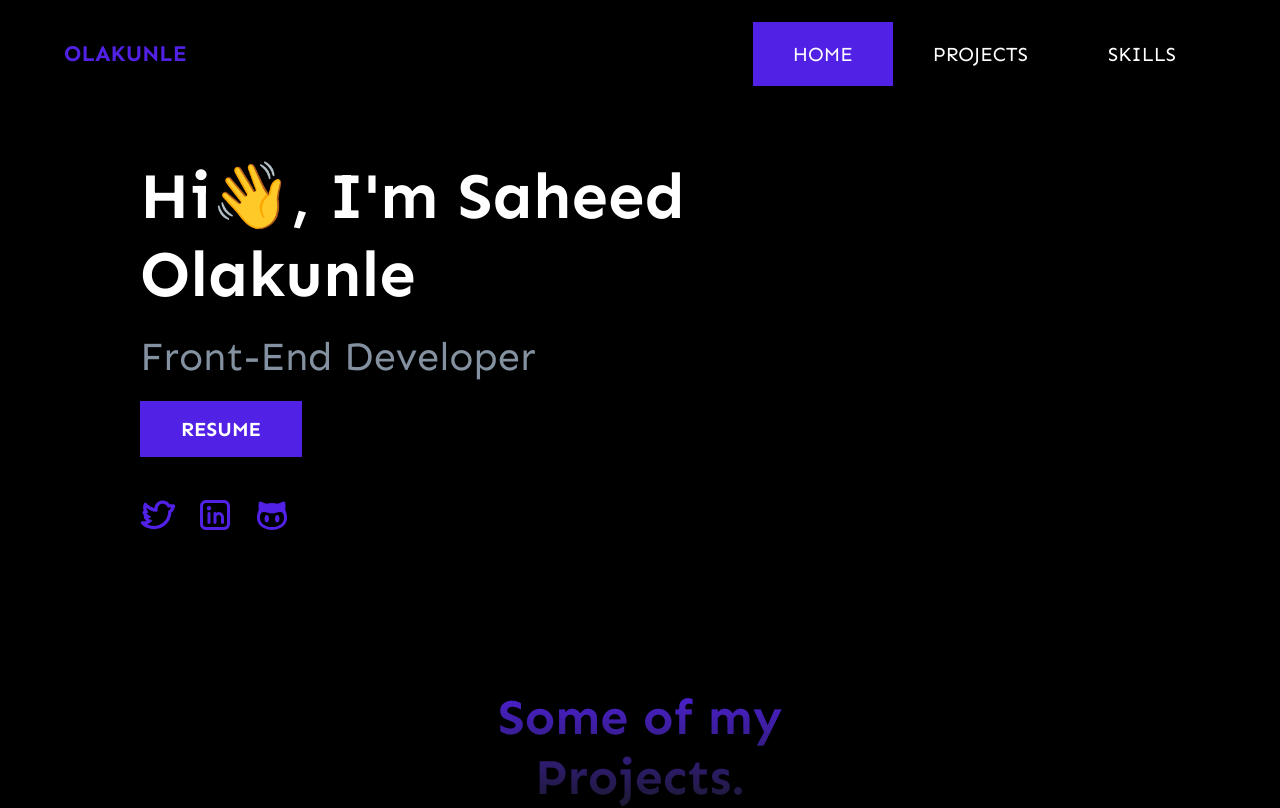
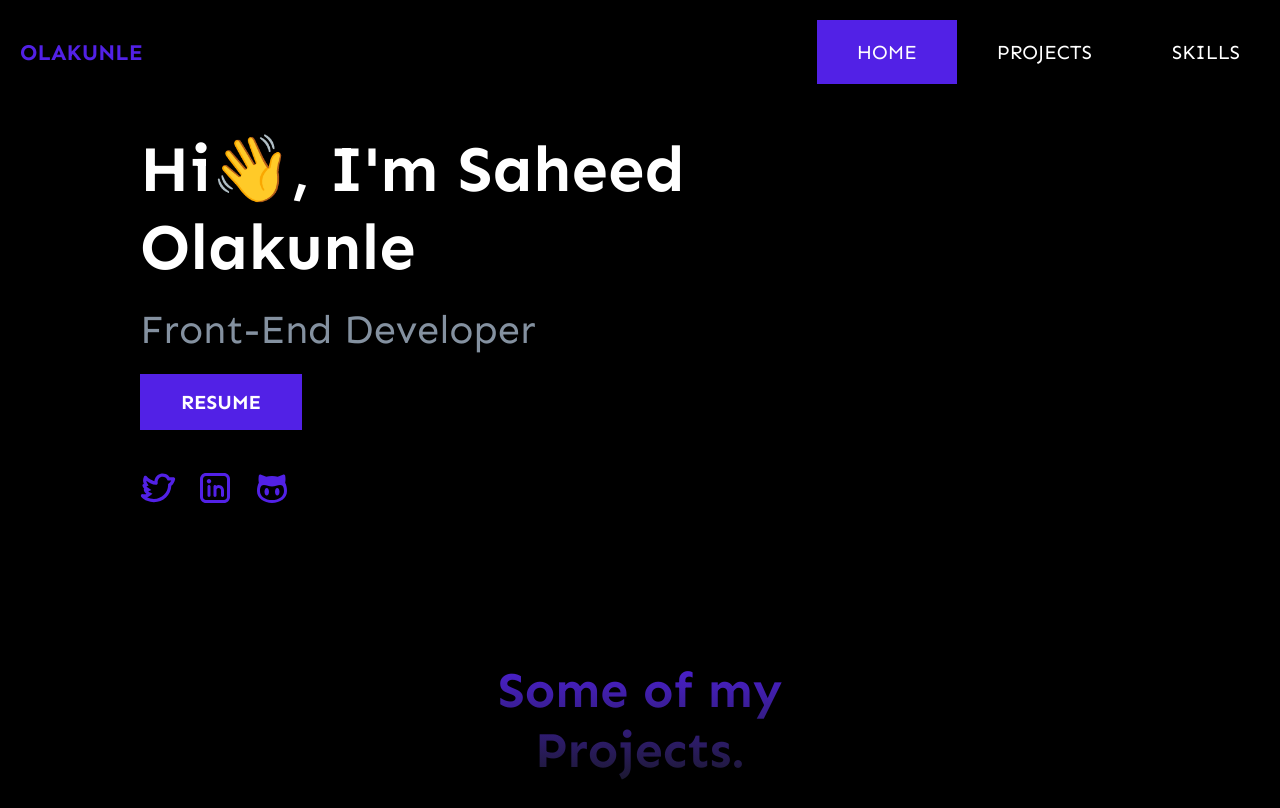
Before and after one commit to olakunle-exxdee/portfolio1.1, a React (Create React App) app: page / in a window 1280 px wide. Shown: the top 808 px of the page. Built offline with nearby package versions, Linux system fonts and the light colour scheme.

Commit message:
updated fixed navbar

```diff
--- a/src/App.scss
+++ b/src/App.scss
@@ -41,6 +41,7 @@ body {
   margin: 0 auto;
   max-width: 120rem;
   padding: 0 2.4rem;
+
 }
 
 
--- a/src/components/hero/Hero.scss
+++ b/src/components/hero/Hero.scss
@@ -1,8 +1,8 @@
 
 .hero{
-
+ padding-top: 4rem;
    @media only screen and (min-width: 1000px){
-
+     padding-top: 8rem;
    }
 }
 .wrapper {
--- a/src/components/nav/Nav.js
+++ b/src/components/nav/Nav.js
@@ -32,15 +32,15 @@ const Nav = () => {
               <LinkScroll
                 onClick={() => setShowLinks(false)}
                 activeClass="active"
-                to="app-id"
+                to="home"
                 spy={true}
                 smooth={true}
                 duration={300}
                 onSetActive={() => {
-                  setActiveLink("app-id");
+                  setActiveLink("home");
                 }}
                 className={
-                  activeLink === "app-id" ? "link-list active" : "link-list"
+                  activeLink === "home" ? "link-list active" : "link-list"
                 }
               >
                 home
--- a/src/components/nav/nav.css
+++ b/src/components/nav/nav.css
@@ -1,8 +1,17 @@
 
 .navbar{
-  background: var(--black);
+ background: var(--black);
+ position: fixed;
+ left: 0rem;
+ right: 0rem;
+ top: 0rem;
+ padding: 0 2rem ;
+ z-index: 2;
 
-
+}
+.fixed{
+   -webkit-box-shadow: 0px 5px 5px 0px rgba(82, 33, 230, 0.1);
+   box-shadow: 0px 5px 5px 0px rgba(82, 33, 230, 0.1);
 }
 .navbar-one {
   display: flex;
@@ -72,7 +81,7 @@
      display: flex;
      justify-content: space-between;
      align-items: center;
-     padding: 2rem 0;
+
 
    }
     /* .fixed {
@@ -96,6 +105,9 @@
      background: var(--black);
      position: relative;
      transform: translateX(0%);
+     left: 4rem;
+     right: 4rem;
+     padding:2rem;
 
    }
    .links{
```
Also changed, not shown: 1 other file (tests, documents, lock files or other folders).
